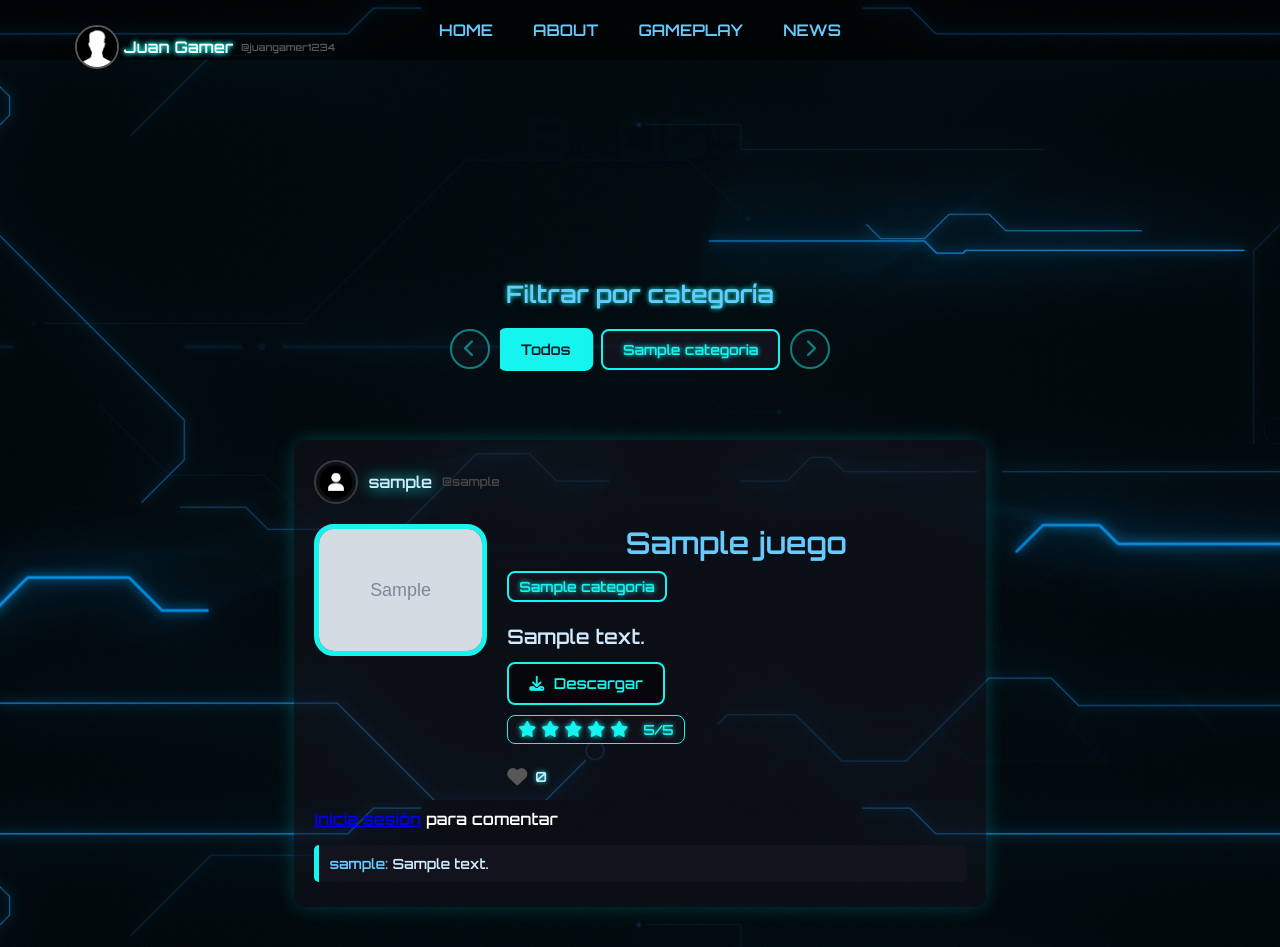
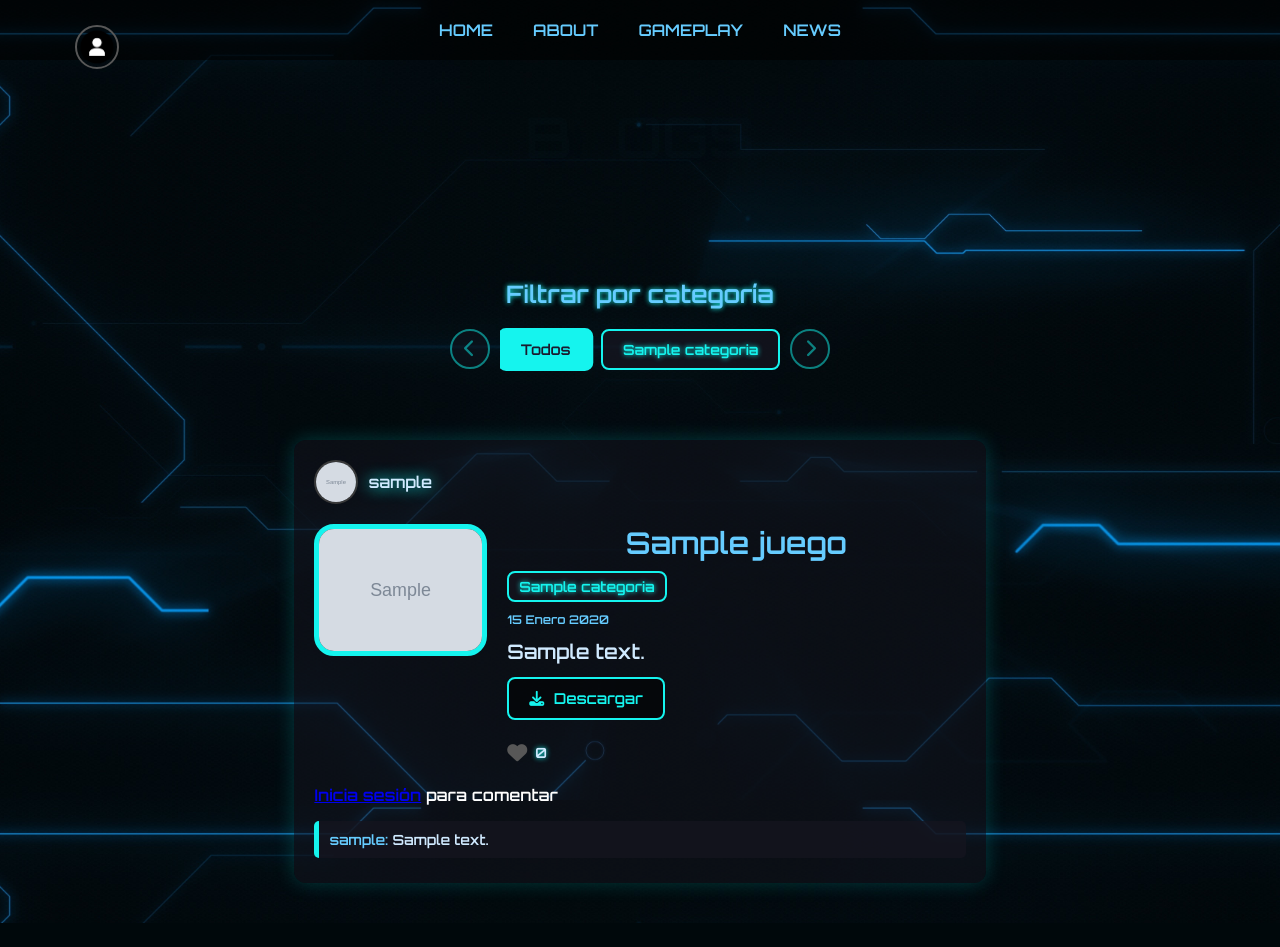
Before and after one commit to PedroEliasj/Trabajo_final_crear_rese-a_juegos, a Django app: page /blog/ in a window 1280 px wide. After the commit the page ends 923 px from the top, so only its background shows below. Run offline with Django 4.2, Linux system fonts and the light colour scheme; tables that the repository leaves empty hold one stand-in row (values such as "Sample post"); grey boxes marked "Sample" are stand-in pictures; some libraries are stand-ins or nearby versions.

Commit message:
modificaciones x2

```diff
--- a/templates/blog/blog.html
+++ b/templates/blog/blog.html
@@ -25,15 +25,19 @@
             <div class="perfil-usuario">
                 <input type="checkbox" class="menu-checkbox" id="perfil-menu">
                 <label class="menu-label" for="perfil-menu">
-                    <img src="img/perfiles/perfil1.jpg" alt="Perfil de Juan Gamer">
-                    <span>Juan Gamer</span>
+                    {% if perfil and perfil.imagen %}
+                    <img src="{{perfil.imagen.url}}" alt="Perfil user logeado">
+                    {% else %}
+                    <img src="{% static 'img/perfiles/default.png' %}" alt="Perfil por defecto">
+                    {% endif %}
+                    <span>{{request.user.username}}</span>
                 </label>
-                <p>@juangamer1234</p>
+                <p></p>
                 <div class="dropdown-menu">
-                    <a href="#" class="dropdown-item">Ver Perfil</a>
+                    <a href="{% url 'perfil' %}" class="dropdown-item">Ver Perfil</a>
                     <a href="#" class="dropdown-item">Editar Perfil</a>
                     <a href="{% url 'apps.blog:crear_resena' %}" class="dropdown-item">Crear Posteo</a>
-                    <a href="#" class="dropdown-item">Cerrar Sesión</a>
+                    <a href="{% url 'logout' %}" class="dropdown-item">Cerrar Sesión</a>
                 </div>
             </div>
             <ul class="nav-links">
@@ -133,13 +137,13 @@
                     <!-- Usuario -->
                     <div class="post-usuario">
                         <a href="#">
-                            {% if juego.autor.perfil.imagen %}
-                                <img src="{{ juego.autor.perfil.imagen.url }}" alt="Perfil del Usuario" class="perfil-img">
+                            {% if juego.autor.perfilusuario and juego.autor.perfilusuario.imagen %}
+                                <img src="{{ juego.autor.perfilusuario.imagen.url }}" alt="Perfil del Usuario" class="perfil-img">
                             {% else %}
                                 <img src="{% static 'img/perfiles/default.png' %}" alt="Perfil del Usuario" class="perfil-img">
                             {% endif %}
-                            <span>{{ juego.autor.username }}</span>
-                            <div class="arroba">@{{ juego.autor.username|lower }}</div>
+                            <span>{{ juego.autor.perfil.name|default:juego.autor.username }}</span>
+                            <div class="arroba"></div>
                         </a>
                     </div>
 
@@ -147,11 +151,13 @@
                     <div class="content-container">
                         {% if juego.imagen %}
                             <img src="{{ juego.imagen.url }}" alt="{{ juego.titulo }}" class="main-img" loading="lazy">
+                        {% else %}
+                            <img src="{% static 'img/img_post_default.jpg' %}" alt="No hay imagen">
                         {% endif %}
                         <div class="text-content">
                             <h3>{{ juego.titulo }}</h3>
                             <span class="categoria">{{ juego.categoria }}</span>
-                            <span class="fecha-post">{{ juego.fecha_publicacion|date:"F d, Y - H:i" }}</span>
+                            <span class="fecha-post">{{ juego.fecha_agregado }}</span>
                             <p>{{ juego.descripcion }}</p>
 
                             {% if juego.archivo %}
@@ -161,12 +167,12 @@
                             {% endif %}
 
                             <!-- Ejemplo de calificación (puedes conectarlo a tu modelo si tienes rating) -->
-                            <div class="rating-container">
+                            <!-- <div class="rating-container">
                                 {% for i in "12345" %}
                                     <i class="fas fa-star filled"></i>
                                 {% endfor %}
                                 <span class="rating-score">5/5</span>
-                            </div>
+                            </div> -->
 
                             <!-- Botón like -->
                             <div class="like-container">
--- a/templates/blog/index.html
+++ b/templates/blog/index.html
@@ -25,10 +25,10 @@
                 <i class="fas fa-bars"></i>
             </label>
             <ul class="nav-links">
-                <li><a href="#">BLOGS</a></li>
+                <li><a href="{% url 'apps.blog:blog' %}">BLOGS</a></li>
                 <li><a href="#">NOTICIAS</a></li>
                 <li><a href="#">NOSOTROS</a></li>
-                <li><a href="#">CONTACTOS</a></li>
+                <li><a href="{% url 'contacto' %}">CONTACTOS</a></li>
             </ul>
             <!--BOTON INICIAR SESION-->
             <div class="auth-links">
```
